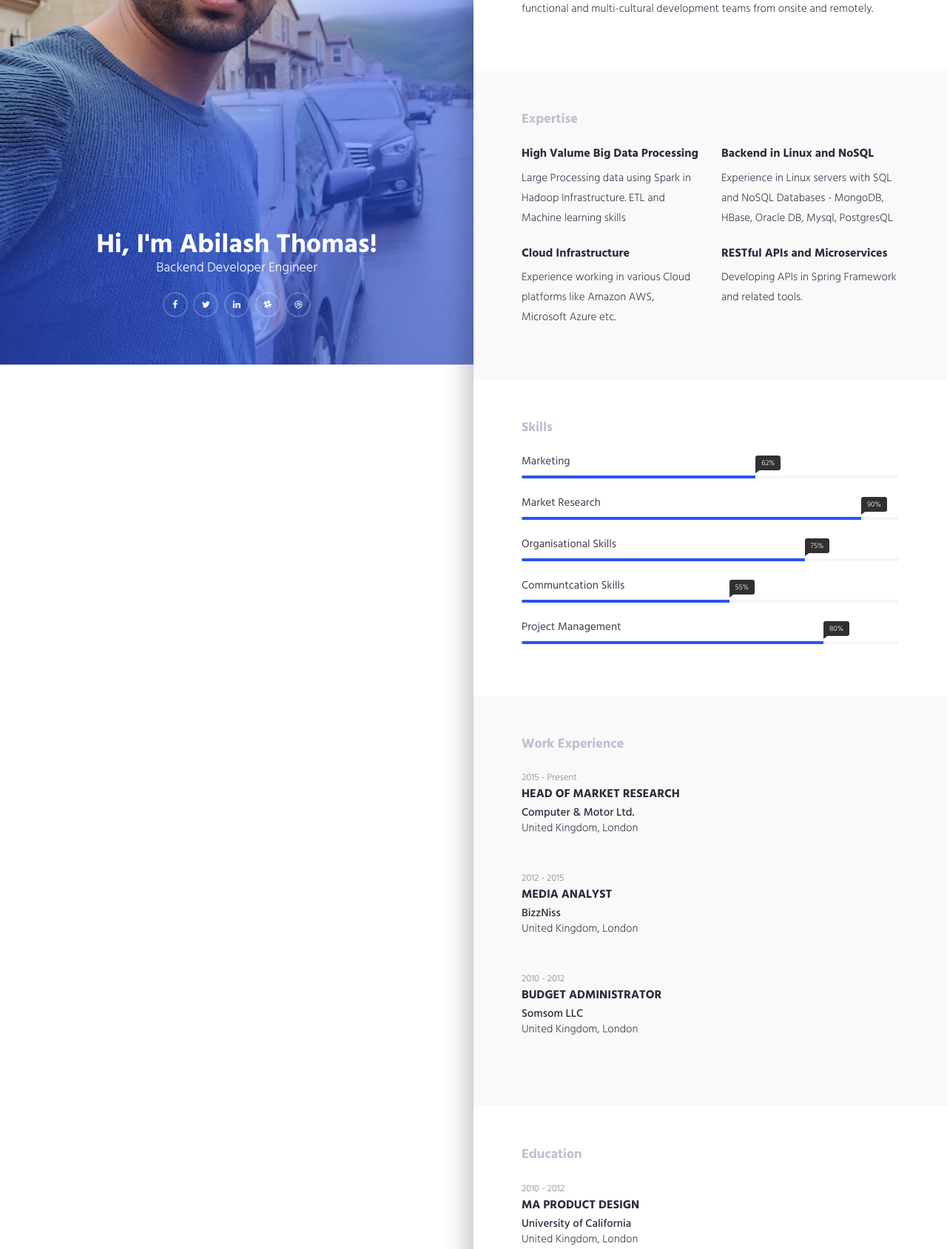
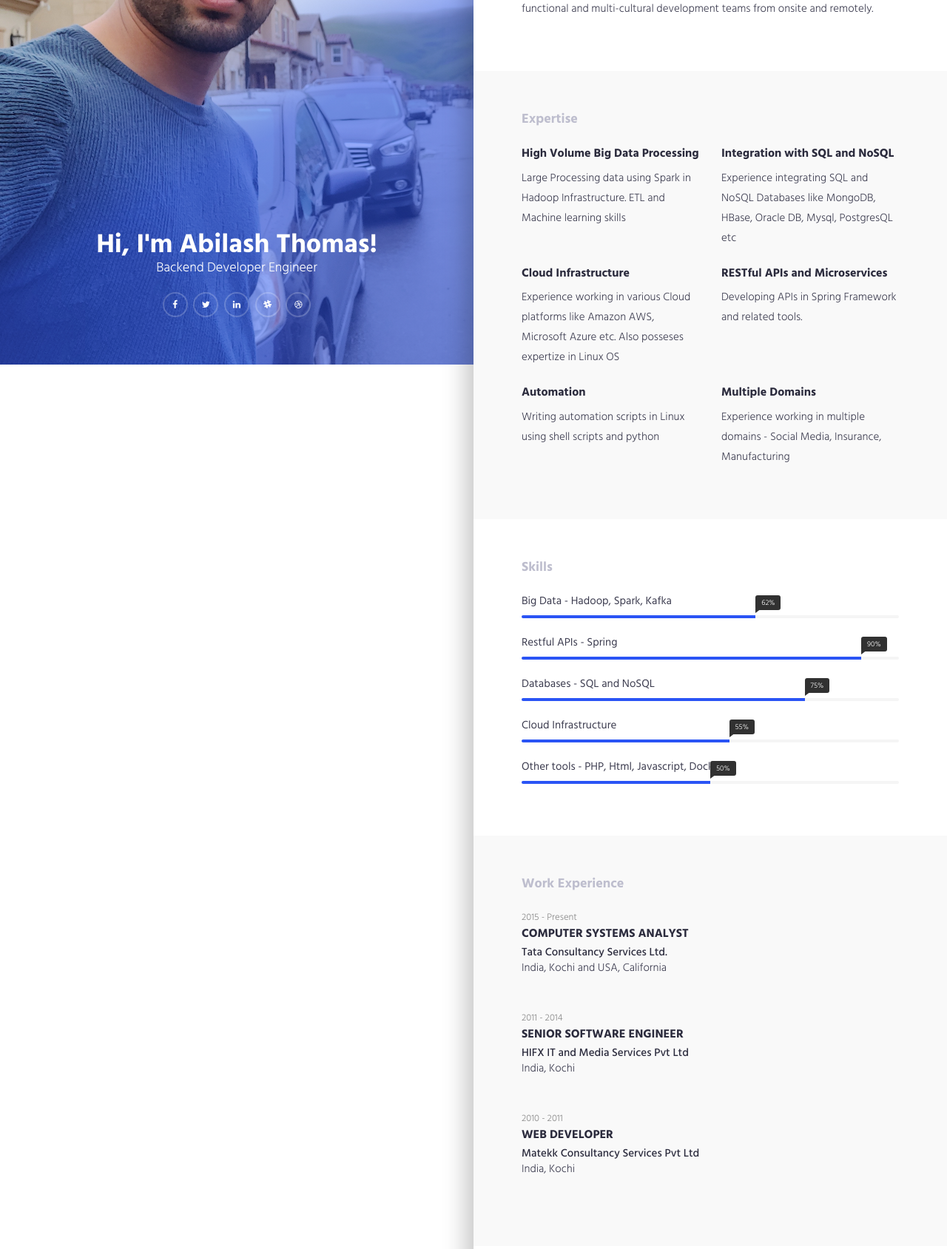
Before and after one commit to abilashgt/profilephp, a PHP site: page / in a window 1280 px wide. Shown: the part 307-1996 px from the top of the page at 74% size. Run offline with PHP 8.4, Linux system fonts and the light colour scheme.

Commit message:
resume rework minimum complete

```diff
--- a/index.php
+++ b/index.php
@@ -100,7 +100,7 @@
         <div class="row">
             <div class="col-md-6">
                 <div class="expertise-item">
-                    <h3>High Valume Big Data Processing</h3>
+                    <h3>High Volume Big Data Processing</h3>
 
                     <p>
                         Large Processing data using Spark in Hadoop Infrastructure. ETL and Machine learning skills
@@ -109,10 +109,10 @@
             </div>
             <div class="col-md-6">
                 <div class="expertise-item">
-                    <h3>Backend in Linux and NoSQL </h3>
+                    <h3>Integration with SQL and NoSQL </h3>
 
                     <p>
-                        Experience in Linux servers with SQL and NoSQL Databases - MongoDB, HBase, Oracle DB, Mysql, PostgresQL
+                        Experience integrating SQL and NoSQL Databases like MongoDB, HBase, Oracle DB, Mysql, PostgresQL etc
                     </p>
                 </div>
             </div>
@@ -124,7 +124,7 @@
                     <h3>Cloud Infrastructure</h3>
 
                     <p>
-                        Experience working in various Cloud platforms like Amazon AWS, Microsoft Azure etc.
+                        Experience working in various Cloud platforms like Amazon AWS, Microsoft Azure etc. Also posseses expertize in Linux OS
                     </p>
                 </div>
             </div>
@@ -135,6 +135,26 @@
 
                     <p>
                         Developing APIs in Spring Framework and related tools. </p>
+                </div>
+            </div>
+        </div>
+        <!-- .row -->
+        <div class="row">
+            <div class="col-md-6">
+                <div class="expertise-item">
+                    <h3>Automation</h3>
+
+                    <p>
+                        Writing automation scripts in Linux using shell scripts and python </p>
+                </div>
+            </div>
+
+            <div class="col-md-6">
+                <div class="expertise-item">
+                    <h3>Multiple Domains</h3>
+
+                    <p>
+                        Experience working in multiple domains - Social Media, Insurance, Manufacturing </p>
                 </div>
             </div>
         </div>
@@ -159,7 +179,7 @@
                 <div class="progress-wrapper">
 
                     <div class="progress-item">
-                        <span class="progress-title">Marketing</span>
+                        <span class="progress-title">Big Data - Hadoop, Spark, Kafka</span>
 
                         <div class="progress">
                             <div class="progress-bar" role="progressbar" aria-valuenow="62" aria-valuemin="0"
@@ -172,7 +192,7 @@
 
 
                     <div class="progress-item">
-                        <span class="progress-title">Market Research</span>
+                        <span class="progress-title">Restful APIs - Spring</span>
 
                         <div class="progress">
                             <div class="progress-bar" role="progressbar" aria-valuenow="90" aria-valuemin="0"
@@ -185,7 +205,7 @@
 
 
                     <div class="progress-item">
-                        <span class="progress-title">Organisational Skills</span>
+                        <span class="progress-title">Databases - SQL and NoSQL</span>
 
                         <div class="progress">
                             <div class="progress-bar" role="progressbar" aria-valuenow="75" aria-valuemin="0"
@@ -197,7 +217,7 @@
                     <!-- /.skill-progress -->
 
                     <div class="progress-item">
-                        <span class="progress-title">Communtcation Skills</span>
+                        <span class="progress-title">Cloud Infrastructure</span>
 
                         <div class="progress">
                             <div class="progress-bar" role="progressbar" aria-valuenow="55" aria-valuemin="0"
@@ -208,11 +228,11 @@
                     </div>
                     <!-- /.skill-progress -->
                     <div class="progress-item">
-                        <span class="progress-title">Project Management</span>
+                        <span class="progress-title">Other tools - PHP, Html, Javascript, Docker</span>
 
                         <div class="progress">
                             <div class="progress-bar" role="progressbar" aria-valuenow="55" aria-valuemin="0"
-                                 aria-valuemax="100" style="width: 80%;"><span class="progress-percent"> 80%</span>
+                                 aria-valuemax="100" style="width: 50%;"><span class="progress-percent"> 50%</span>
                             </div>
                         </div>
                         <!-- .progress -->
@@ -241,26 +261,26 @@
             <div class="col-md-12">
                 <div class="content-item">
                     <small>2015 - Present</small>
-                    <h3>Head of market research</h3>
-                    <h4>Computer & Motor Ltd.</h4>
+                    <h3>Computer Systems Analyst</h3>
+                    <h4>Tata Consultancy Services Ltd.</h4>
 
-                    <p>United Kingdom, London</p>
+                    <p>India, Kochi and USA, California</p>
                 </div>
                 <!-- .experience-item -->
                 <div class="content-item">
-                    <small>2012 - 2015</small>
-                    <h3>Media Analyst</h3>
-                    <h4>BizzNiss</h4>
+                    <small>2011 - 2014</small>
+                    <h3>Senior Software Engineer</h3>
+                    <h4>HIFX IT and Media Services Pvt Ltd</h4>
 
-                    <p>United Kingdom, London</p>
+                    <p>India, Kochi</p>
                 </div>
                 <!-- .experience-item -->
                 <div class="content-item">
-                    <small>2010 - 2012</small>
-                    <h3>Budget Administrator</h3>
-                    <h4>Somsom LLC</h4>
+                    <small>2010 - 2011</small>
+                    <h3>Web Developer</h3>
+                    <h4>Matekk Consultancy Services Pvt Ltd</h4>
 
-                    <p>United Kingdom, London</p>
+                    <p>India, Kochi</p>
                 </div>
                 <!-- .experience-item -->
             </div>
@@ -283,27 +303,19 @@
         <div class="row">
             <div class="col-md-12">
                 <div class="content-item">
-                    <small>2010 - 2012</small>
-                    <h3>MA Product Design</h3>
-                    <h4>University of California</h4>
+                    <small>2006 - 2010</small>
+                    <h3>Computer Science and Engineering</h3>
+                    <h4>Mahatma Gandhi University</h4>
 
-                    <p>United Kingdom, London</p>
+                    <p>India, Kerala</p>
                 </div>
                 <!-- .experience-item -->
                 <div class="content-item">
-                    <small>2007 - 2010</small>
-                    <h3>Business marketing course</h3>
-                    <h4>Royal Academy of Business</h4>
+                    <small>1992 - 2006</small>
+                    <h3>Primary Education and High School</h3>
+                    <h4>Sri Atmananda Memorial School</h4>
 
-                    <p>United Kingdom, London</p>
-                </div>
-                <!-- .experience-item -->
-                <div class="content-item">
-                    <small>2002 - 2006</small>
-                    <h3>BA (Hons) Design</h3>
-                    <h4>University of Michigan</h4>
-
-                    <p>United Kingdom, London</p>
+                    <p>India, Kerala</p>
                 </div>
                 <!-- .experience-item -->
             </div>
@@ -329,26 +341,20 @@
         <div class="row">
             <div class="col-md-12">
                 <div class="content-item">
-                    <h3>Books</h3>
+                    <h3>Outdoor Sports</h3>
 
-                    <p>Proactively extend market-driven e-tailers rather than enterprise-wide supply chains.
-                        Collaboratively embrace 24/7 processes rather than adaptive users. Seamlessly monetize
-                        alternative e-business.</p>
+                    <p>Playing various outdoor sports for relaxing and as part workout. Having a healthy body and mind is important for the future career.</p>
                 </div>
                 <div class="content-item">
-                    <h3>Sports</h3>
+                    <h3>Art and Music</h3>
 
-                    <p>Assertively grow optimal methodologies after viral technologies. Appropriately develop
-                        frictionless technology for adaptive functionalities. Competently iterate functionalized
-                        networks for best-of-breed services.</p>
+                    <p> I enjoy art! Visiting various art musuems and experience the artistic work is my hobby. I also enjoy music and play acoustic guitar.</p>
 
                 </div>
                 <div class="content-item">
-                    <h3>Art</h3>
+                    <h3>Volunteering for Non Profit Organisation</h3>
 
-                    <p>Dramatically utilize superior infomediaries whereas functional core competencies.
-                        Enthusiastically repurpose synergistic vortals for customer directed portals. Interactively
-                        pursue sustainable leadership via.</p>
+                    <p> There is no greater self satisfaction than volunteering for non-profit organisations. Offer help wherever I can and help those who can't help themselves!</p>
                 </div>
             </div>
         </div>
```
